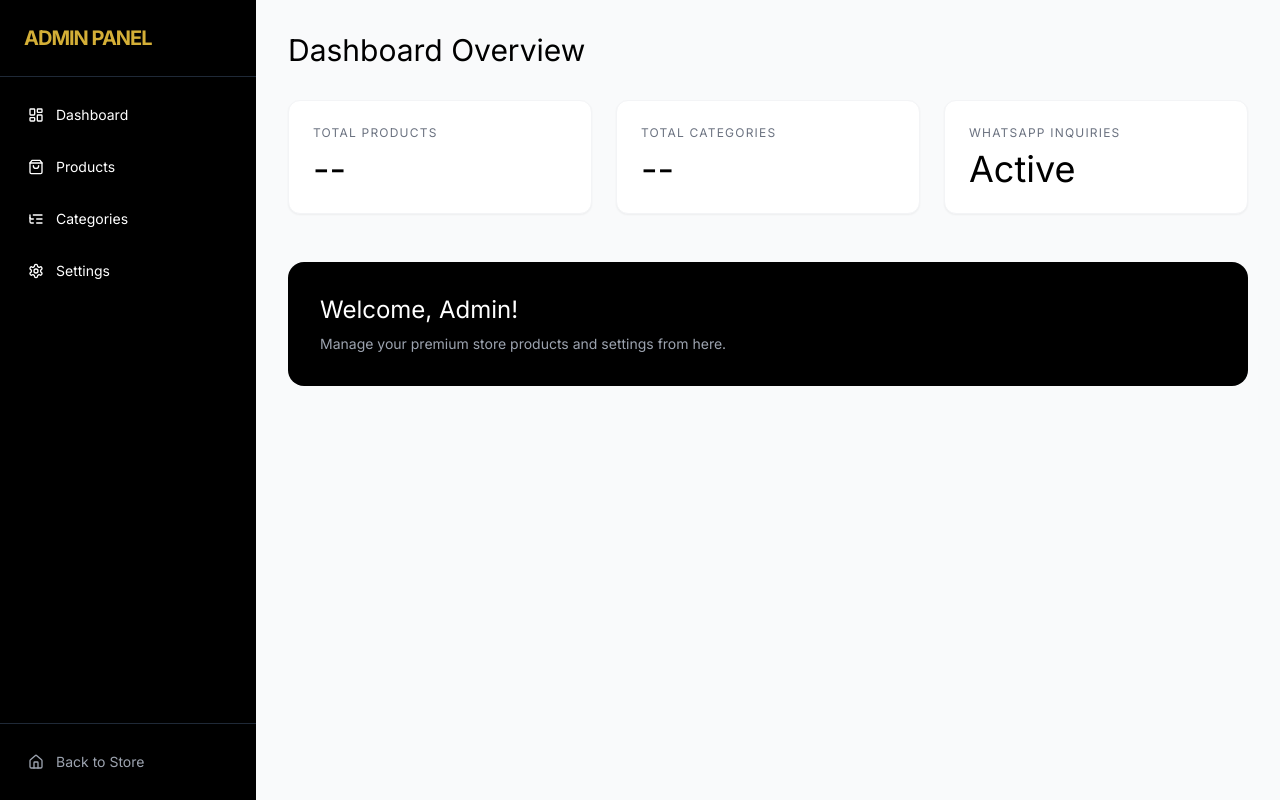
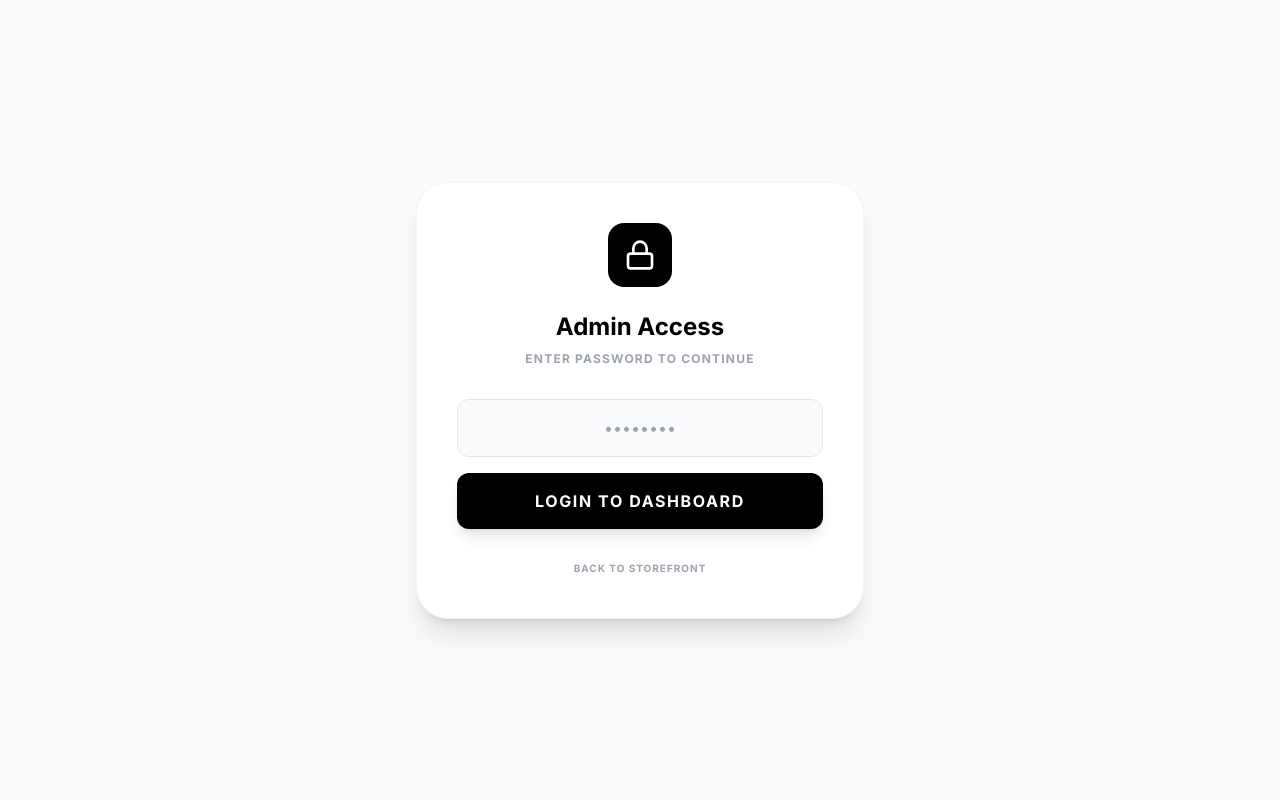
Before and after one commit to bangleskiduniya-prog/my-rent-store, a Next.js app: page /admin/settings in a window 1280 px wide. Built offline with nearby package versions, Linux system fonts and the light colour scheme.

Commit message:
Update layout.tsx

```diff
--- a/app/admin/layout.tsx
+++ b/app/admin/layout.tsx
@@ -1,39 +1,101 @@
 "use client";
-import React from 'react';
+import React, { useState, useEffect } from 'react';
 import Link from 'next/link';
-import { LayoutDashboard, ShoppingBag, ListTree, Settings, Home } from 'lucide-react';
+import { LayoutDashboard, ShoppingBag, ListTree, Settings, Home, Lock } from 'lucide-react';
 
 export default function AdminLayout({ children }: { children: React.ReactNode }) {
+  const [password, setPassword] = useState('');
+  const [isAuthorized, setIsAuthorized] = useState(false);
+  const [error, setError] = useState('');
+
+  // Check if already logged in (Session)
+  useEffect(() => {
+    const auth = localStorage.getItem('admin_auth');
+    if (auth === 'true') setIsAuthorized(true);
+  }, []);
+
+  const handleLogin = (e: React.FormEvent) => {
+    e.preventDefault();
+    if (password === 'admin0012') {
+      setIsAuthorized(true);
+      localStorage.setItem('admin_auth', 'true');
+      setError('');
+    } else {
+      setError('Incorrect Password. Access Denied.');
+    }
+  };
+
+  const handleLogout = () => {
+    localStorage.removeItem('admin_auth');
+    setIsAuthorized(false);
+  };
+
+  // If not authorized, show Login Screen
+  if (!isAuthorized) {
+    return (
+      <div className="min-h-screen bg-gray-50 flex items-center justify-center px-4">
+        <div className="max-w-md w-full bg-white p-10 rounded-[2rem] shadow-xl border border-gray-100 text-center">
+          <div className="w-16 h-16 bg-black text-white rounded-2xl flex items-center justify-center mx-auto mb-6">
+            <Lock className="w-8 h-8" />
+          </div>
+          <h1 className="text-2xl font-serif font-bold mb-2">Admin Access</h1>
+          <p className="text-gray-400 text-xs uppercase tracking-widest mb-8 font-bold">Enter Password to Continue</p>
+
+          <form onSubmit={handleLogin} className="space-y-4">
+            <input
+              type="password"
+              value={password}
+              onChange={(e) => setPassword(e.target.value)}
+              placeholder="••••••••"
+              className="w-full p-4 bg-gray-50 border border-gray-200 rounded-xl text-center focus:outline-none focus:border-black transition-all"
+            />
+            {error && <p className="text-red-500 text-[10px] font-bold uppercase tracking-tighter">{error}</p>}
+            <button type="submit" className="w-full bg-black text-white py-4 rounded-xl font-bold uppercase tracking-widest hover:bg-gray-900 transition-all shadow-lg">
+              Login to Dashboard
+            </button>
+          </form>
+          <Link href="/" className="inline-block mt-8 text-[10px] font-bold text-gray-400 uppercase tracking-widest hover:text-black transition-colors">
+            Back to Storefront
+          </Link>
+        </div>
+      </div>
+    );
+  }
+
+  // If authorized, show the Admin Panel
   return (
     <div className="flex min-h-screen bg-gray-50">
       {/* Sidebar */}
       <aside className="w-64 bg-black text-white hidden md:flex flex-col sticky top-0 h-screen">
-        <div className="p-6 border-b border-gray-800">
-          <h2 className="text-xl font-serif font-bold tracking-tighter text-gold">ADMIN PANEL</h2>
+        <div className="p-8 border-b border-gray-900">
+          <h2 className="text-xl font-serif font-bold tracking-tighter text-white">ADMIN PANEL</h2>
         </div>
-        <nav className="flex-1 p-4 space-y-2">
-          <Link href="/admin" className="flex items-center gap-3 p-3 text-sm hover:bg-gray-900 rounded-lg transition-all">
+        <nav className="flex-1 p-6 space-y-3">
+          <Link href="/admin" className="flex items-center gap-4 p-3 text-[11px] font-bold uppercase tracking-widest hover:bg-white/10 rounded-xl transition-all">
             <LayoutDashboard className="w-4 h-4" /> Dashboard
           </Link>
-          <Link href="/admin/products" className="flex items-center gap-3 p-3 text-sm hover:bg-gray-900 rounded-lg transition-all">
+          <Link href="/admin/products" className="flex items-center gap-4 p-3 text-[11px] font-bold uppercase tracking-widest hover:bg-white/10 rounded-xl transition-all">
             <ShoppingBag className="w-4 h-4" /> Products
           </Link>
-          <Link href="/admin/categories" className="flex items-center gap-3 p-3 text-sm hover:bg-gray-900 rounded-lg transition-all">
+          <Link href="/admin/categories" className="flex items-center gap-4 p-3 text-[11px] font-bold uppercase tracking-widest hover:bg-white/10 rounded-xl transition-all">
             <ListTree className="w-4 h-4" /> Categories
           </Link>
-          <Link href="/admin/settings" className="flex items-center gap-3 p-3 text-sm hover:bg-gray-900 rounded-lg transition-all">
+          <Link href="/admin/settings" className="flex items-center gap-4 p-3 text-[11px] font-bold uppercase tracking-widest hover:bg-white/10 rounded-xl transition-all">
             <Settings className="w-4 h-4" /> Settings
           </Link>
         </nav>
-        <div className="p-4 border-t border-gray-800">
-          <Link href="/" className="flex items-center gap-3 p-3 text-sm text-gray-400 hover:text-white transition-all">
-            <Home className="w-4 h-4" /> Back to Store
+        <div className="p-6 border-t border-gray-900 space-y-4">
+          <button onClick={handleLogout} className="w-full text-left flex items-center gap-4 p-3 text-[11px] font-bold uppercase tracking-widest text-red-400 hover:text-red-300 transition-all">
+            <Lock className="w-4 h-4" /> Logout
+          </button>
+          <Link href="/" className="flex items-center gap-4 p-3 text-[11px] font-bold uppercase tracking-widest text-gray-500 hover:text-white transition-all">
+            <Home className="w-4 h-4" /> View Store
           </Link>
         </div>
       </aside>
 
       {/* Main Content */}
-      <main className="flex-1 p-8">
+      <main className="flex-1 p-10 overflow-y-auto">
         {children}
       </main>
     </div>
```
